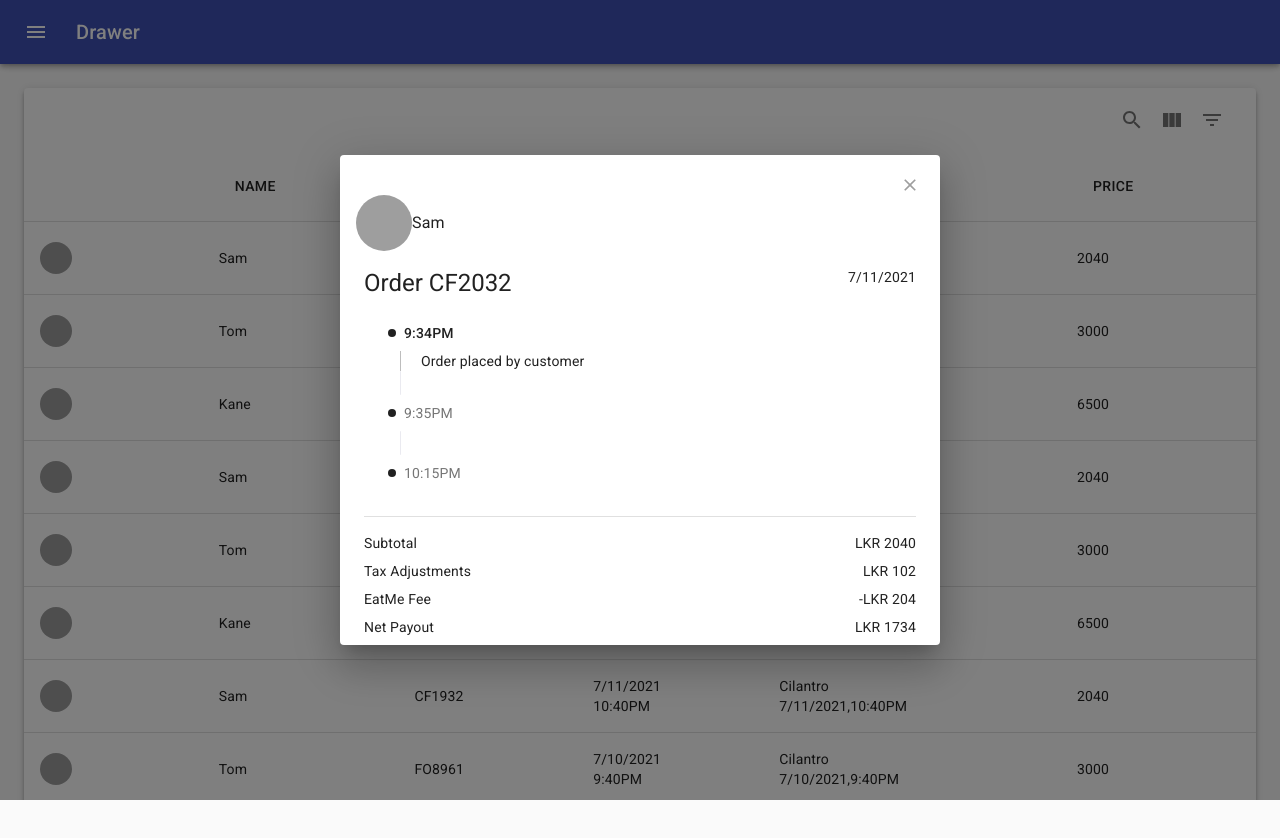
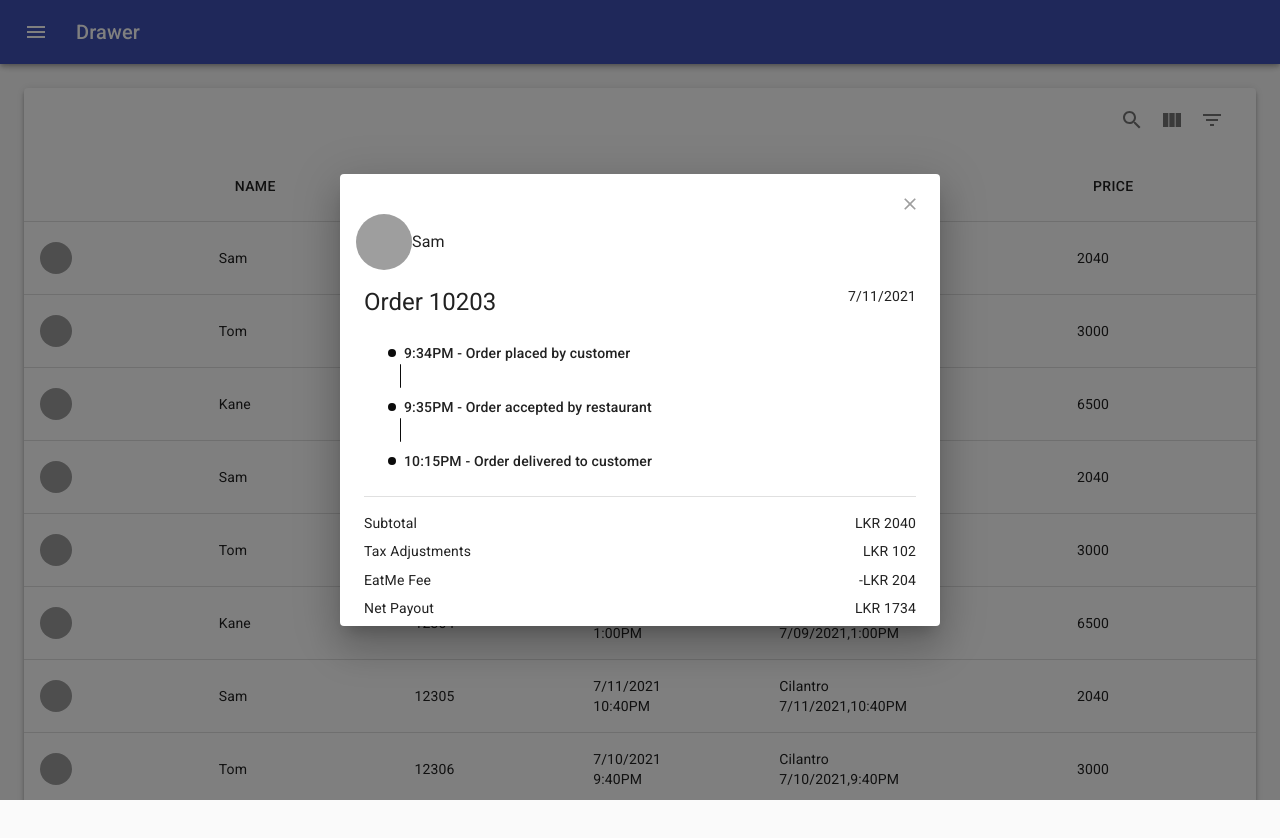
Before and after one commit to gimhanr9/react-notes, a React (Create React App) app: page /orders in a window 1280 px wide. Both pictures are taken after a click on the element 113 px from the left and 257 px from the top of the page. Shown: the top 838 px of the page. Built offline with nearby package versions, Linux system fonts and the light colour scheme; grey boxes are pictures that could not be loaded.

Commit message:
Updated Order Details Dialog

```diff
--- a/src/Components/Orders/OrderDetailsDialog.jsx
+++ b/src/Components/Orders/OrderDetailsDialog.jsx
@@ -20,7 +20,7 @@ import ListItemAvatar from "@material-ui/core/ListItemAvatar";
 import Stepper from "@material-ui/core/Stepper";
 import Step from "@material-ui/core/Step";
 import StepLabel from "@material-ui/core/StepLabel";
-import StepContent from "@material-ui/core/StepContent";
+//import StepContent from "@material-ui/core/StepContent";
 import StepConnector from "@material-ui/core/StepConnector";
 
 import Box from "@material-ui/core/Box";
@@ -57,7 +57,7 @@ function getStepContent(step) {
     case 1:
       return "Order accepted by restaurant";
 
-    case 3:
+    case 2:
       return "Order delivered to customer";
 
     default:
@@ -78,11 +78,11 @@ const QontoConnector = withStyles({
   },
   completed: {
     "& $line": {
-      borderColor: "#784af4",
+      borderColor: "#0b0b0b",
     },
   },
   line: {
-    borderColor: "#eaeaf0",
+    borderColor: "#0b0b0b",
     borderTopWidth: 3,
     borderRadius: 1,
   },
@@ -90,7 +90,7 @@ const QontoConnector = withStyles({
 
 const useQontoStepIconStyles = makeStyles({
   root: {
-    color: "#eaeaf0",
+    color: "#0b0b0b",
     display: "flex",
     height: 22,
     alignItems: "center",
@@ -115,7 +115,7 @@ function QontoStepIcon() {
   const classes = useQontoStepIconStyles();
 
   return (
-    <div>
+    <div className={classes.root}>
       <div className={classes.circle} />
     </div>
   );
@@ -178,11 +178,16 @@ function OrderDetailsDialog(props) {
           </Grid>
         </Grid>
 
-        <Stepper orientation="vertical" connector={<QontoConnector />}>
+        <Stepper
+          activeStep={3}
+          orientation="vertical"
+          connector={<QontoConnector />}
+        >
           {steps.map((label, index) => (
             <Step key={label}>
-              <StepLabel StepIconComponent={QontoStepIcon}>{label}</StepLabel>
-              <StepContent>{getStepContent(index)}</StepContent>
+              <StepLabel StepIconComponent={QontoStepIcon}>
+                {label + " - " + getStepContent(index)}
+              </StepLabel>
             </Step>
           ))}
         </Stepper>
--- a/src/Data/Orders.jsx
+++ b/src/Data/Orders.jsx
@@ -1,6 +1,6 @@
 const OrderData = [
   {
-    id: "CF2032",
+    id: "10203",
     name: "Sam",
     partner: "Eat Me Global",
     location: "Cilantro",
@@ -10,7 +10,7 @@ const OrderData = [
     avatar: "https://img.icons8.com/plasticine/2x/hamburger.png",
   },
   {
-    id: "32OF61",
+    id: "12300",
     name: "Tom",
     partner: "Eat Me Global",
     location: "Cilantro",
@@ -21,7 +21,7 @@ const OrderData = [
   },
 
   {
-    id: "6124CC",
+    id: "12301",
     name: "Kane",
     partner: "Eat Me Global",
     location: "Cilantro",
@@ -32,7 +32,7 @@ const OrderData = [
   },
 
   {
-    id: "IF4032",
+    id: "12302",
     name: "Sam",
     partner: "Eat Me Global",
     location: "Cilantro",
@@ -42,7 +42,7 @@ const OrderData = [
     avatar: "https://img.icons8.com/plasticine/2x/hamburger.png",
   },
   {
-    id: "65DF61",
+    id: "12303",
     name: "Tom",
     partner: "Eat Me Global",
     location: "Cilantro",
@@ -53,7 +53,7 @@ const OrderData = [
   },
 
   {
-    id: "6131BB",
+    id: "12304",
     name: "Kane",
     partner: "Eat Me Global",
     location: "Cilantro",
@@ -64,7 +64,7 @@ const OrderData = [
   },
 
   {
-    id: "CF1932",
+    id: "12305",
     name: "Sam",
     partner: "Eat Me Global",
     location: "Cilantro",
@@ -74,7 +74,7 @@ const OrderData = [
     avatar: "https://img.icons8.com/plasticine/2x/hamburger.png",
   },
   {
-    id: "FO8961",
+    id: "12306",
     name: "Tom",
     partner: "Eat Me Global",
     location: "Cilantro",
@@ -85,7 +85,7 @@ const OrderData = [
   },
 
   {
-    id: "9834CC",
+    id: "12307",
     name: "Kane",
     partner: "Eat Me Global",
     location: "Cilantro",
@@ -95,7 +95,7 @@ const OrderData = [
     avatar: "https://img.icons8.com/plasticine/2x/hamburger.png",
   },
   {
-    id: "OF5432",
+    id: "12308",
     name: "Sam",
     partner: "Eat Me Global",
     location: "Cilantro",
@@ -105,7 +105,7 @@ const OrderData = [
     avatar: "https://img.icons8.com/plasticine/2x/hamburger.png",
   },
   {
-    id: "92CD61",
+    id: "12309",
     name: "Tom",
     partner: "Eat Me Global",
     location: "Cilantro",
@@ -116,7 +116,7 @@ const OrderData = [
   },
 
   {
-    id: "9844CF",
+    id: "12310",
     name: "Kane",
     partner: "Eat Me Global",
     location: "Cilantro",
```
